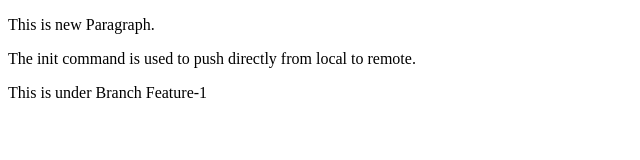
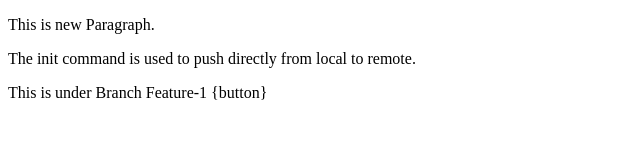
Before and after one commit to Subho2003/local-Repo, a plain HTML site: page index.html in a window 1280 px wide. Shown: the full height of the page, 0-640 px from the left. Drawn offline with Linux system fonts and the light colour scheme.

```diff
--- a/index.html
+++ b/index.html
@@ -8,7 +8,7 @@
 <body>
     <p>This is new Paragraph.</p>
     <p>The init command is used to push directly from local to remote.</p>
-    <p>This is under Branch Feature-1</p>
+    <p>This is under Branch Feature-1 {button}</p>
 </body>
 <script src="script.js"></script>
 </html>
```
